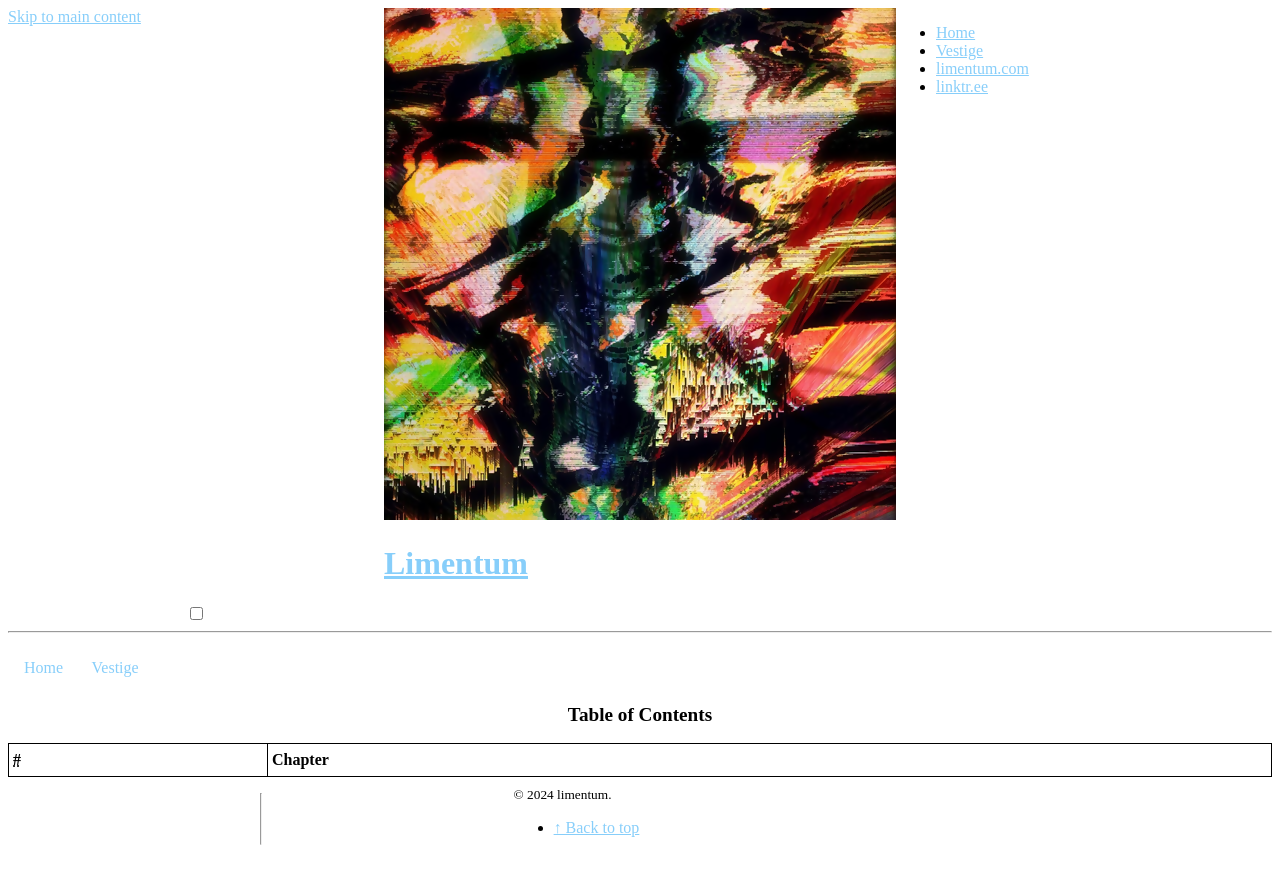
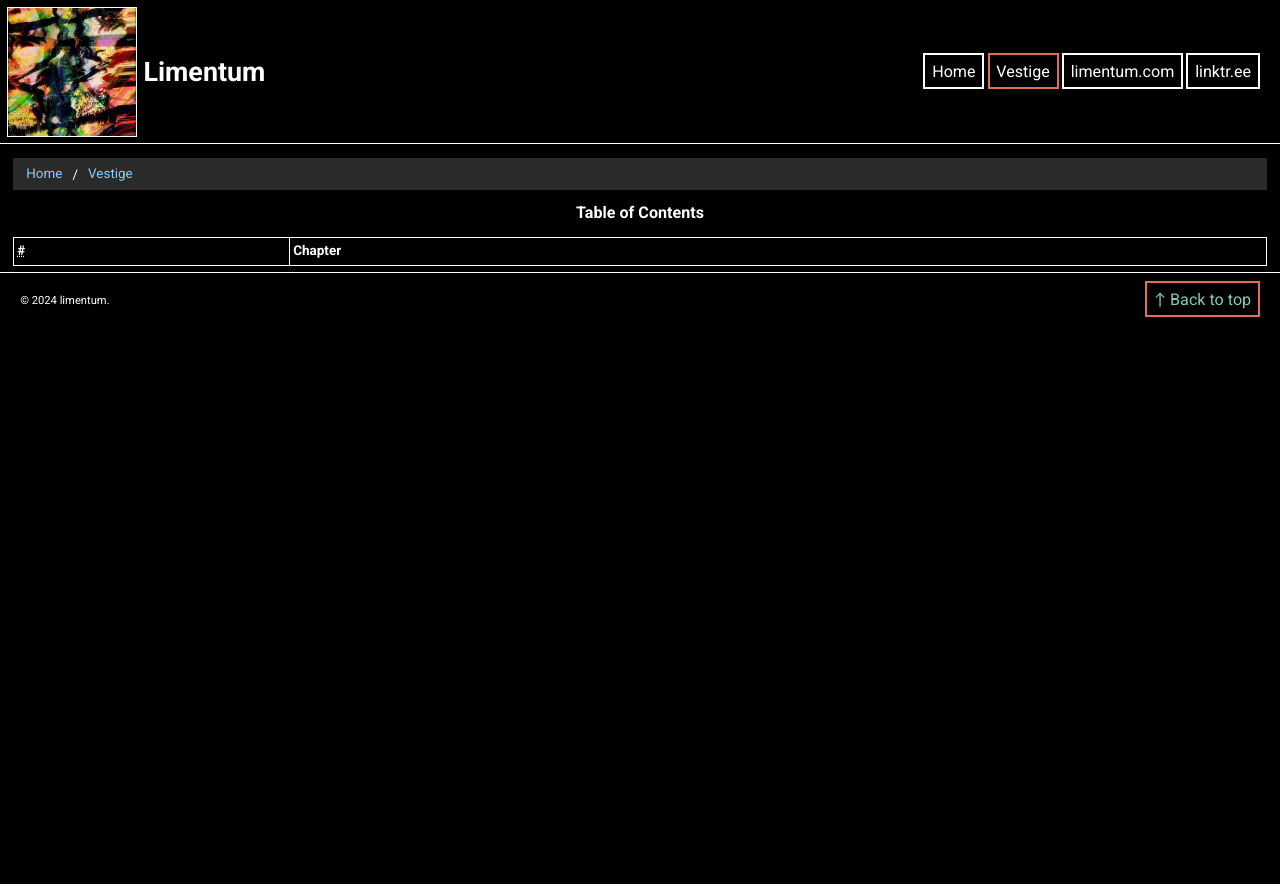
Before and after one commit to limentum/limentum.github.io, a Jekyll site: the page built from _vestige/index.html, in a window 1280 px wide. Shown: the top 884 px of the page. Built offline with Jekyll 4.4.1, drawn with Linux system fonts in a browser that asks for light colours.

Commit message:
Update style.css with new color scheme and responsive design

```diff
--- a/assets/css/style.css
+++ b/assets/css/style.css
@@ -1,12 +1,189 @@
+@import url('https://fonts.googleapis.com/css?family=Roboto:300,400,500,700');
 :root {
-    --primary-color: #6b3eff;
-    --secondary-color: #ff3e6b;
+    --primary-color: #e46e55;
+    --secondary-color: #84cab7;
+    --accents: #6b3eff;
+    --lightblack: #2a2a2a;
+    font-family: 'Roboto', Calibri, Helvetica, Arial, sans-serif;
+    font-size: min(max(0.76rem, 1.05vw), 3rem);
+    color: white;
 }
-header#siteHeader, footer#siteFooter {
-    display: grid;
-    grid-template-columns: 2fr 1fr 2fr;
-    grid-template-rows: 1fr;
+body {
+    margin: 0;
+    background-color: black;
 }
-    header#siteHeader nav, footer#siteFooter p {
-        grid-area: 1 / 3 / 1 / 3;
+main {
+    margin: 1vw 1vw 0 1vw;
+}
+#siteHeader, #siteFooter div {
+    width: 100%;
+    margin: 0;
+    padding: 0;
+    display: flex;
+    justify-content: space-between;
+    align-items: center;
+}
+    #siteHeader nav ul, #siteFooter div #footerNav ul {
+        padding: 0;
+        margin-right: 1.5rem;
+        list-style-type: none;
     }
+        #siteHeader nav ul li, #siteFooter div #footerNav li {
+            display: inline;
+            margin: 0;
+        }
+            #siteHeader nav ul li a, #siteFooter div #footerNav li a {
+                vertical-align: middle;
+                box-sizing: content-box; /* Make sure both are content-box */
+                transition: color 0.25s ease, background-color 0.25s ease;
+                border: 2px;
+                border-style: solid;
+                border-color: white;
+                color: white;
+                text-decoration: none;
+                font-size: 1.2rem;
+                padding: 0.5rem;
+                line-height: 2rem;
+            }
+            #siteHeader nav ul li a:hover, #siteFooter div #footerNav li a:hover {
+                text-decoration: underline;
+                background-color: white;
+                color: black;
+            }
+            #siteHeader nav ul li a:focus, #siteFooter div #footerNav li a:focus {
+                background-color: white;
+                color: black;
+            }
+            #siteHeader nav ul li a#currentPage {
+                border-color: var(--primary-color);
+            }
+#siteFooter > div > small {
+    margin-left: 1.5rem;
+}
+#bandcampPlayer {
+    display: block;
+    border: 0;
+    width: 700px;
+    height: 472px;
+    overflow: hidden;
+    margin: 1rem auto;
+}
+#homeLink {
+    text-decoration: none;
+    color: inherit;
+}
+#siteInfo {
+    display: flex;
+    align-items: center;
+    justify-content: space-evenly;
+}
+    #siteInfo #logo {
+        margin: 0.5rem;
+        height: 10vw;
+        width: auto;
+        border: 0.1rem;
+        border-style: solid;
+    }
+#siteFooter {
+    position: sticky;
+    bottom: 0;
+    z-index: 100;
+    background-color: black;
+}
+    footer#siteFooter > div > nav#footerNav > ul > li > a {
+        border: 2px solid var(--primary-color);
+        color: var(--secondary-color);
+    }
+#menu-toggle {
+    display: none;
+}
+.hamburger-menu {
+    display: none;
+    cursor: pointer;
+    height: 30px;
+    width: 30px;
+    flex-direction: column;
+    justify-content: space-around;
+}
+
+    .hamburger-menu .bar {
+    height: 3px;
+    width: 100%;
+    background-color: white;
+    }
+hr {
+    margin: 0;
+    border: 0;
+    border-top: 0.1rem solid #000;
+    border-color: white;
+}
+.skip-link {
+    position: absolute;
+    top: -40px;
+    left: 0;
+    background: #000;
+    color: #fff;
+    padding: 8px;
+    z-index: 100;
+    transition: top 0.3s;
+}
+    .skip-link:focus {
+        top: 0;
+    }
+@media (max-width: 768px) {
+    .hamburger-menu {
+        display: flex;
+        margin: 0 1rem;
+    }
+    #headerNav {
+        display: flex;
+        flex-direction: column;
+        position: fixed;
+        top: 0;
+        left: -100%;
+        height: 100%;
+        width: min-content;
+        background-color: var(--accents);
+    }
+
+    #siteHeader #headerNav {
+        opacity: 0;
+        transition: opacity 0.3s ease;
+    }
+
+    #siteHeader #headerNav ul li a {
+        text-align: center;
+    }
+
+    #siteHeader #menu-toggle:checked ~ #headerNav {
+        opacity: 1;
+        left: 0;
+    }
+    #headerNav {
+        background-color
+    }
+    #menu-toggle:checked ~ #headerNav ~ .hamburger-menu {
+        background-color: var(--lightblack);
+    }
+    #menu-toggle:checked ~ #headerNav ~ .hamburger-menu .bar {
+        background-color: white;
+    }
+    #siteHeader nav#headerNav ul li, #siteHeader nav#headerNav ul li a {
+        display: block;
+    }
+    #siteHeader nav ul {
+        margin-right: 0;
+        margin-top: 0;
+    }
+    #siteHeader nav ul li a {
+        padding: 1em;
+    }
+    #bandcampPlayer {
+        width: 325px;
+        height: 786px;
+    }
+    #homeLink {
+        pointer-events: none;
+        cursor: default;
+    }
+}
```
